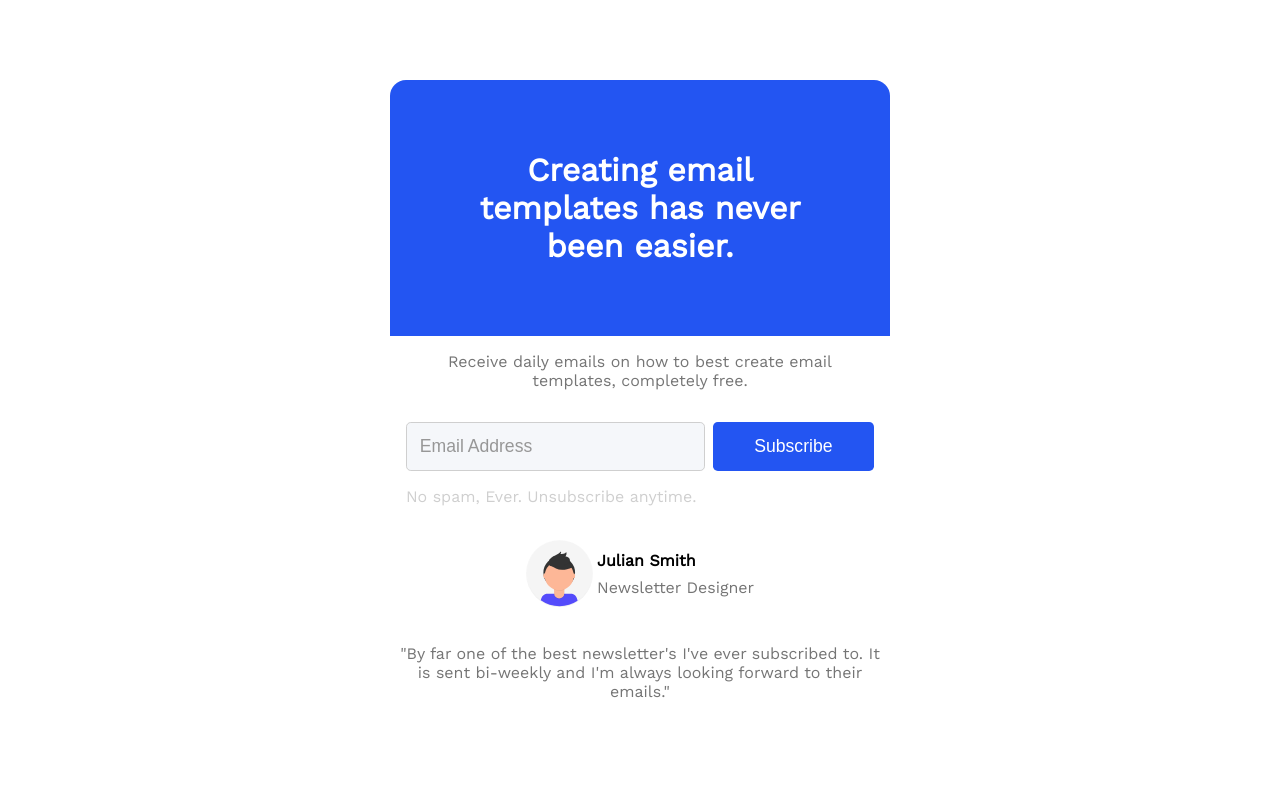
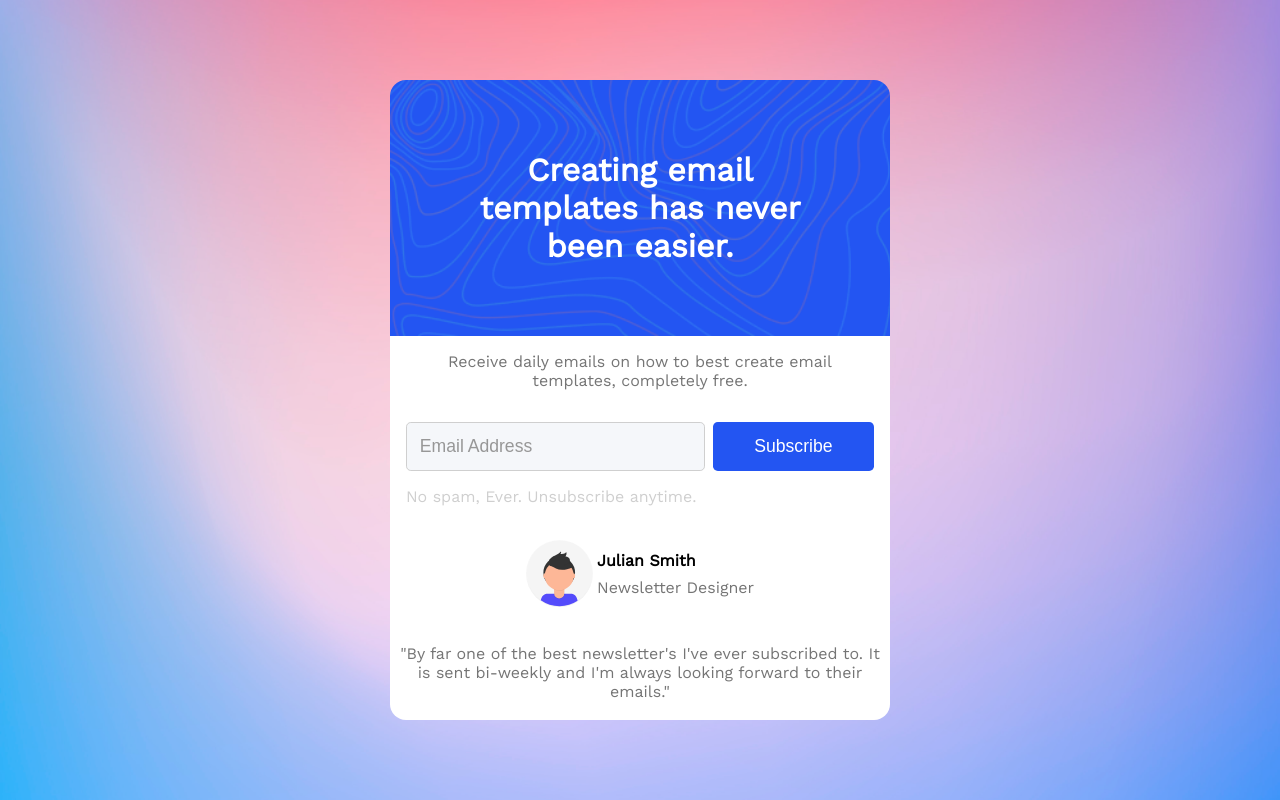
Before and after one commit to Johman197/email-form, a plain HTML site: page index.html in a window 1280 px wide. Drawn offline with nearby package versions, Linux system fonts and the light colour scheme; files that its build step writes are made by us from their sources; files whose address does not match are found by name.

Commit message:
Update style.scss
Changed background url properties to lead to correct destination

```diff
--- a/style.scss
+++ b/style.scss
@@ -2,7 +2,7 @@
   box-sizing: border-box;
 }
 body {
-  background: url(./Assets/Background.png);
+  background: url(background.png);
   background-repeat: no-repeat;
   background-size: cover;
   display: flex;
@@ -20,7 +20,7 @@ body {
   flex-direction: column;
   min-height: 100%;
   .landing-intro {
-    background-image: url(./Assets/Pattern.png);
+    background-image: url(pattern.png);
     background-size: cover;
     background-repeat: no-repeat;
     display: flex;
```
